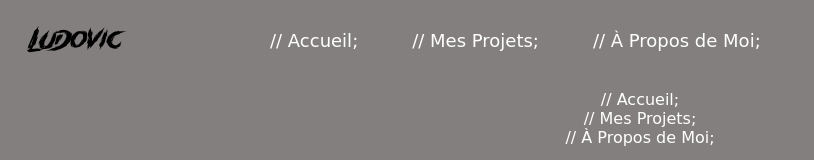
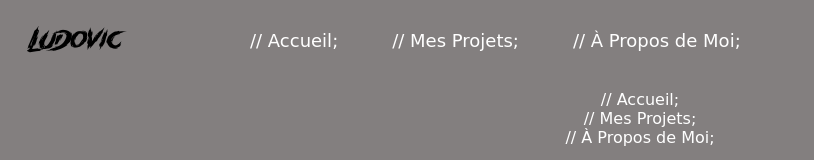
Before and after one commit to Abstra208/ludo.cf, a plain HTML site: page index.html in a window 1280 px wide. Shown: the top 160 px of the page, without its empty margins (0-814 px from the left). Drawn offline with Linux system fonts and the light colour scheme; a web font is replaced by a local one.

Commit message:
nav center

```diff
--- a/style.css
+++ b/style.css
@@ -37,7 +37,7 @@ nav a{
     font-family: "Storm Gust";
 }
 #row{
-    margin-left: 220px;
+    margin-left: 200px;
     justify-content: center;
 }
 #column{
```
